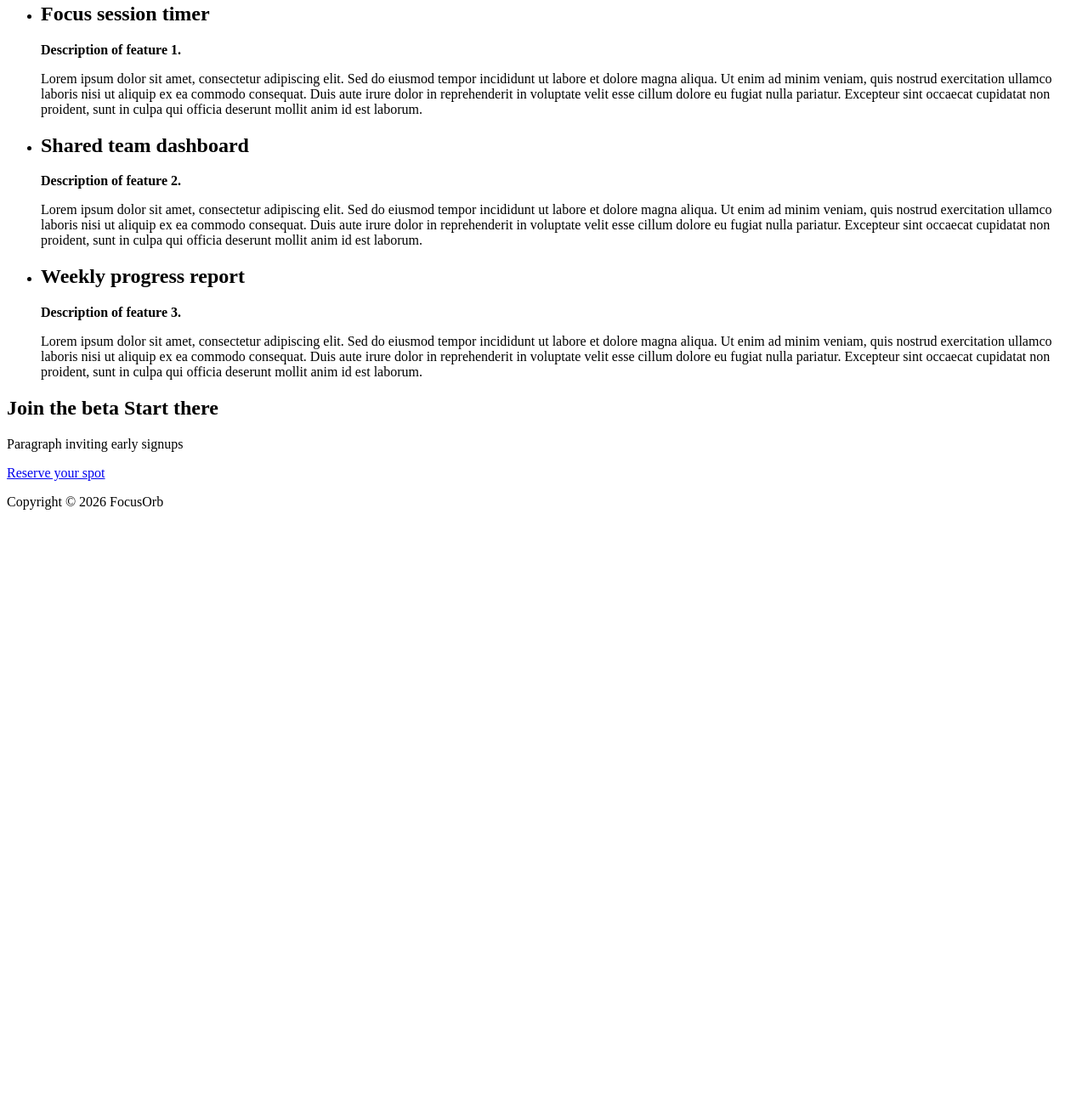
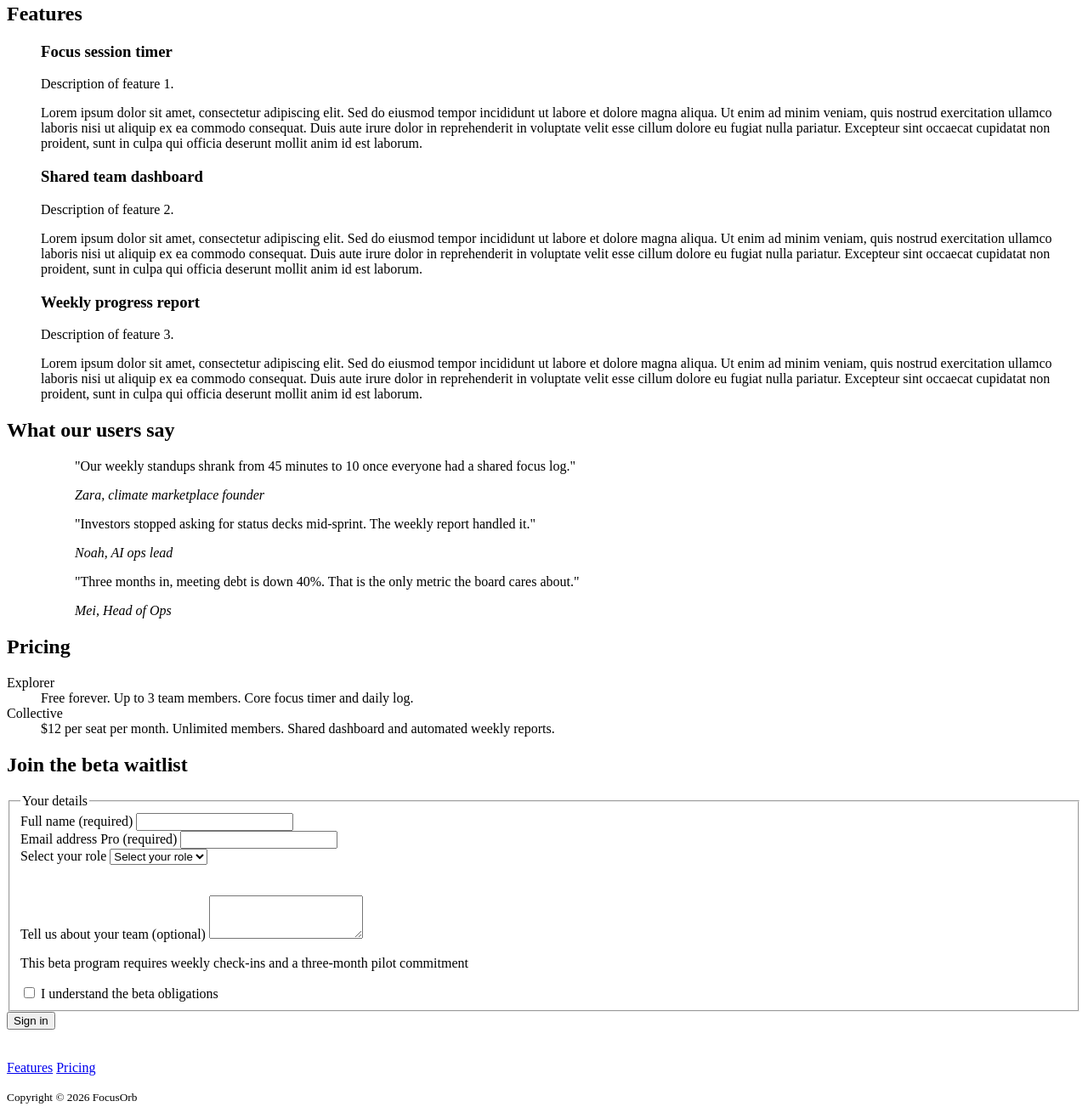
Before and after one commit to Oxana835/focusorb, a plain HTML site: page index.html in a window 1280 px wide. Shown: the part 248-1564 px from the top of the page at 85% size. Before the commit the page ends 864 px from the top, so only its background shows below. Drawn offline with Linux system fonts and the light colour scheme.

Commit message:
add semantic FocusOrb landing page with accessible waitlist form

```diff
--- a/index.html
+++ b/index.html
@@ -8,46 +8,108 @@
   <body>
     <header>
       <strong>Focus Orb</strong>
-      <nav>
+      <nav aria-label="Main">
         <a href="#Features">Features</a>
         <a href="#Pricing">Pricing</a>
         <a href="#Sign in">Sign in</a>
       </nav>
     </header>
     <main>
-      <section class="Hero">
-        <h1>Pitch FocusOrb</h1>
+      <section aria-labelledby="hero-title">
+        <h1 id="hero-title">Pitch FocusOrb</h1>
         <p>Description of the product.</p>
         <p><span>Description of the product avec span.</span></p>
         <p>Description of the product.</p>
         <a href="#Sign in">Start there</a>
       </section>
-      <section class="Features">
+      <section aria-labelledby="features-title">
+        <h2 id="features-title">Features</h2>
         <ul>
-          <li>
-            <h2><strong>Focus session timer</strong></h2>
-            <p><strong>Description of feature 1.</strong></p>
+          <article>
+            <h3><strong>Focus session timer</strong></h3>
+            <p>Description of feature 1.</p>
             <p>Lorem ipsum dolor sit amet, consectetur adipiscing elit. Sed do eiusmod tempor incididunt ut labore et dolore magna aliqua. Ut enim ad minim veniam, quis nostrud exercitation ullamco laboris nisi ut aliquip ex ea commodo consequat. Duis aute irure dolor in reprehenderit in voluptate velit esse cillum dolore eu fugiat nulla pariatur. Excepteur sint occaecat cupidatat non proident, sunt in culpa qui officia deserunt mollit anim id est laborum.</p>
-          </li>
-          <li>
-            <h2><strong>Shared team dashboard</strong></h2>
-            <p><strong>Description of feature 2.</strong></p>
+          </article>
+          <article>
+            <h3>Shared team dashboard</h3>
+            <p>Description of feature 2.</p>
             <p>Lorem ipsum dolor sit amet, consectetur adipiscing elit. Sed do eiusmod tempor incididunt ut labore et dolore magna aliqua. Ut enim ad minim veniam, quis nostrud exercitation ullamco laboris nisi ut aliquip ex ea commodo consequat. Duis aute irure dolor in reprehenderit in voluptate velit esse cillum dolore eu fugiat nulla pariatur. Excepteur sint occaecat cupidatat non proident, sunt in culpa qui officia deserunt mollit anim id est laborum.</p>
-          </li>
-          <li>
-            <h2><strong>Weekly progress report</strong></h2>
-            <p><strong>Description of feature 3.</strong></p>
+          </article>
+          <article>
+            <h3><strong>Weekly progress report</strong></h3>
+            <p>Description of feature 3.</p>
             <p>Lorem ipsum dolor sit amet, consectetur adipiscing elit. Sed do eiusmod tempor incididunt ut labore et dolore magna aliqua. Ut enim ad minim veniam, quis nostrud exercitation ullamco laboris nisi ut aliquip ex ea commodo consequat. Duis aute irure dolor in reprehenderit in voluptate velit esse cillum dolore eu fugiat nulla pariatur. Excepteur sint occaecat cupidatat non proident, sunt in culpa qui officia deserunt mollit anim id est laborum.</p>
-          </li>
+          </article>
+        </ul>
       </section>
-      <section class="CTA">
-        <h1>Join the beta Start there</h1>
-        <p>Paragraph inviting early signups</p>
-        <a href="#">Reserve your spot</a>
+      <section aria-labelledby="voices-title">
+        <h2 id="voices-title">What our users say</h2>
+        <ul>
+          <blockquote>
+            <p>"Our weekly standups shrank from 45 minutes to 10 once everyone had a shared focus log."</p>
+            <cite>Zara, climate marketplace founder</cite>
+          </blockquote>
+          <blockquote>
+            <p>"Investors stopped asking for status decks mid-sprint. The weekly report handled it."</p>
+            <cite>Noah, AI ops lead</cite>
+          </blockquote>
+          <blockquote>
+            <p>"Three months in, meeting debt is down 40%. That is the only metric the board cares about."</p>
+            <cite>Mei, Head of Ops</cite>
+          </blockquote>
+        </ul>
+      </section>
+      <section aria-labelledby="pricing-title">
+        <h2 id="pricing-title">Pricing</h2>
+        <dl>
+          <dt>Explorer</dt>
+          <dd>Free forever. Up to 3 team members. Core focus timer and daily log.</dd>
+          <dt>Collective</dt>
+          <dd>$12 per seat per month. Unlimited members. Shared dashboard and automated weekly reports.</dd>
+        </dl>
+      </section>
+      <form action="#" method="post">
+        <section aria-labelledby="Sign in">
+          <h2 id="Sign in">Join the beta waitlist</h2>
+          <fieldset>
+            <legend>Your details</legend>
+            <label for="name">Full name (required)</label>
+            <input type="text" id="name" name="name" autocomplete="name" required/>
+            <br>
+            <label for="email">Email address Pro (required)</label>
+            <input type="email" id="email" name="email" autocomplete="email" required/>
+            <br>
+            <label for="role">Select your role</label>
+            <select aria-label="Select your role" id="role" name="role" required>
+              <option value="" selected>Select your role</option>
+              <option value="founder">Founder</option>
+              <option value="operator">Operator</option>
+              <option value="engineer">Engineer</option>
+              <option value="designer">Designer</option>
+              <option value="other">Other</option>
+            </select>
+            <br>
+            <br>
+            <br>
+            <label for="team">Tell us about your team (optional)</label>
+            <textarea id="team" name="team" rows="3"autocomplete="organization"></textarea>
+            <br>
+            <p id="beta-details">This beta program requires weekly check-ins and a three-month pilot commitment</p>
+            <input type="checkbox" id="consent" name="consent" required aria-describedby="beta-details">
+            <label for="consent">I understand the beta obligations</label>
+          </fieldset>
+          <button type="submit">Sign in</button>
+        </form>
       </section>
     </main>
+    <br>
+    <br>
     <footer>
-      <p>Copyright © 2026 FocusOrb</p>
+      <nav aria-label="Footer">
+        <a href="#Features">Features</a>
+        <a href="#Pricing">Pricing</a>
+      </nav>
+      <p><small>Copyright © 2026 FocusOrb</p>
     </footer>
   </body>
 </html>
```
